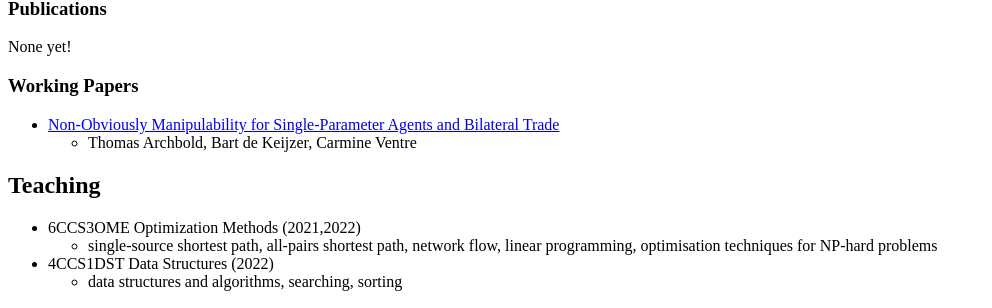
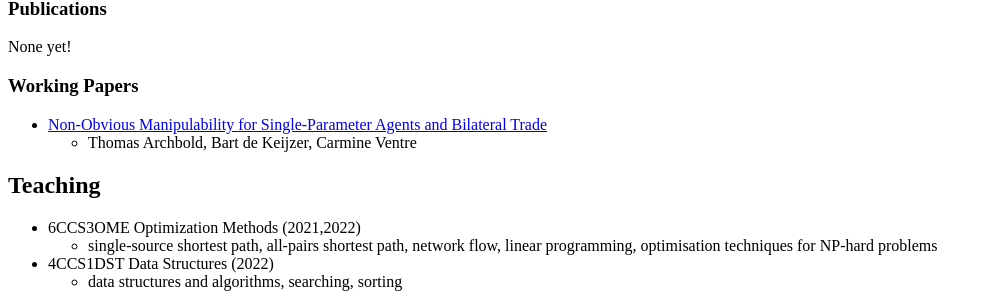
Before and after one commit to wombathead/wombathead.github.io, a Jekyll site: the page built from research.md, in a window 1280 px wide. Shown: the part 369-677 px from the top of the page, without its empty margins (0-992 px from the left). Built offline with Jekyll 4.4.1, drawn with Linux system fonts in a browser that asks for light colours.

Commit message:
Typo fix

```diff
--- a/research.md
+++ b/research.md
@@ -22,7 +22,7 @@ None yet!
 
 ### Working Papers
 
-- [Non-Obviously Manipulability for Single-Parameter Agents and Bilateral Trade](https://arxiv.org/abs/2202.06660)
+- [Non-Obvious Manipulability for Single-Parameter Agents and Bilateral Trade](https://arxiv.org/abs/2202.06660)
   - Thomas Archbold, Bart de Keijzer, Carmine Ventre
 
 ## Teaching
```
